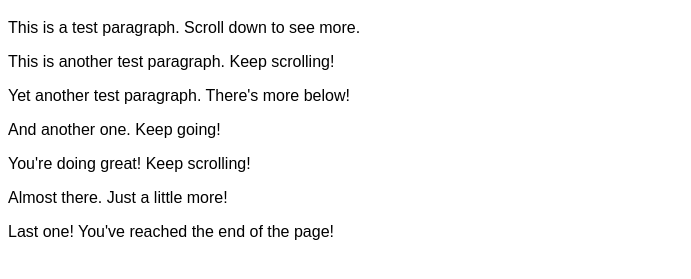
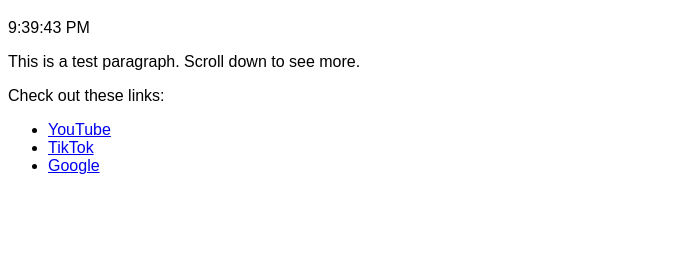
Before and after one commit to 72345623754726/72345623754726.github.io, a plain HTML site: page index.html in a window 1280 px wide. Shown: the part 61-340 px from the top of the page, without its empty margins (0-691 px from the left). Drawn offline with Linux system fonts and the light colour scheme.

Commit message:
Update index.html

```diff
--- a/index.html
+++ b/index.html
@@ -7,16 +7,26 @@
             font-family: Arial, sans-serif;
         }
     </style>
+    <script>
+        function displayTime() {
+            var date = new Date();
+            var time = date.toLocaleTimeString();
+            document.getElementById('time').textContent = time;
+        }
+        setInterval(displayTime, 1000);
+    </script>
 </head>
-<body>
+<body onload="displayTime()">
     <h1>Welcome to the Test Scrollable Webpage!</h1>
+    <p id="time"></p>
     <p>This is a test paragraph. Scroll down to see more.</p>
-    <p>This is another test paragraph. Keep scrolling!</p>
     <!-- Add as many paragraphs as you like to make the page longer -->
-    <p>Yet another test paragraph. There's more below!</p>
-    <p>And another one. Keep going!</p>
-    <p>You're doing great! Keep scrolling!</p>
-    <p>Almost there. Just a little more!</p>
-    <p>Last one! You've reached the end of the page!</p>
+    <!-- ... -->
+    <p>Check out these links:</p>
+    <ul>
+        <li><a href="https://www.youtube.com" target="_blank">YouTube</a></li>
+        <li><a href="https://www.tiktok.com" target="_blank">TikTok</a></li>
+        <li><a href="https://www.google.com" target="_blank">Google</a></li>
+    </ul>
 </body>
 </html>
```
